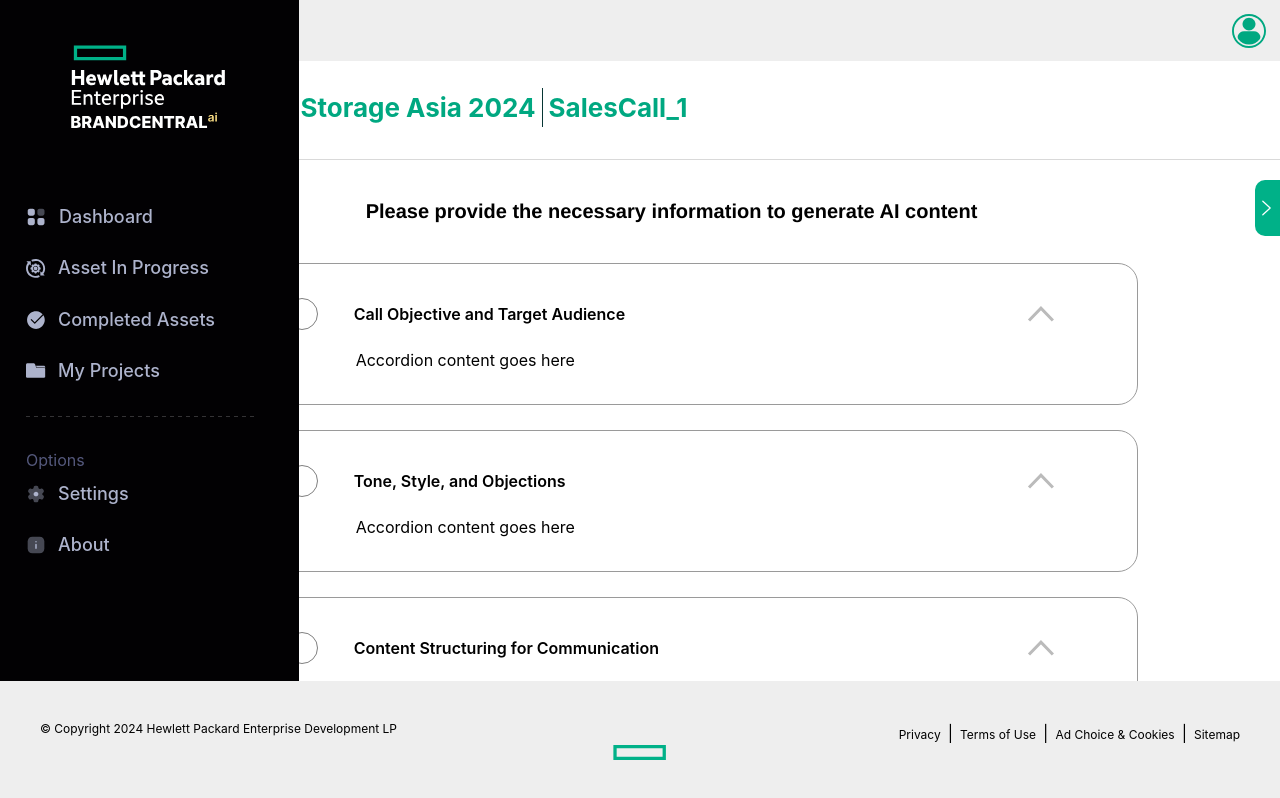
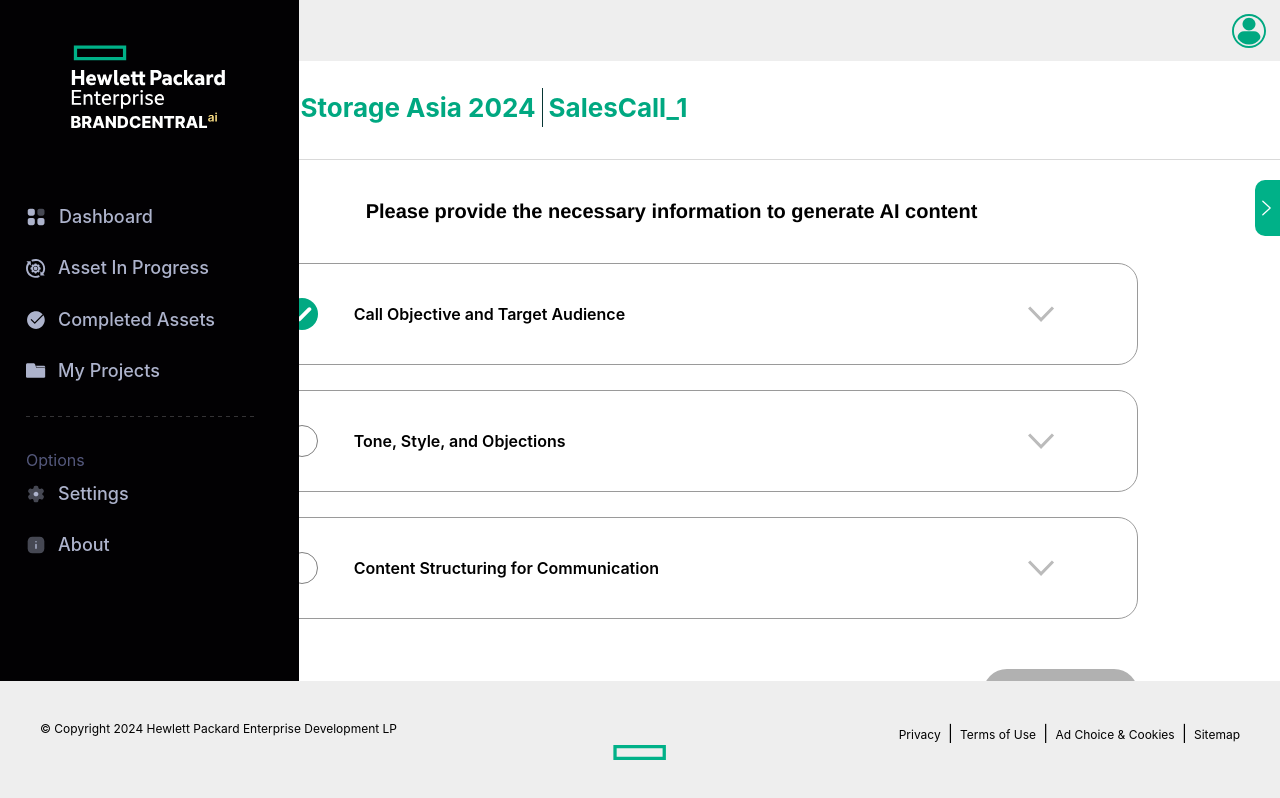
Before and after one commit to fyziOnline/asset_craft_next_fe, a Next.js app: page /call-script/call-script-form in a window 1280 px wide. Built offline with nearby package versions, Linux system fonts and the light colour scheme.

Commit message:
generate button

```diff
--- a/src/app/call-script/call-script-form/page.tsx
+++ b/src/app/call-script/call-script-form/page.tsx
@@ -4,6 +4,7 @@
 import Breadcrumb from "@/components/global/Breadcrumb";
 import Image from 'next/image';
 import Accordion from '@/components/global/Accordion';
+import Button from '@/components/global/Button';
 
 const Page = () => {
     const [isOpen, setIsOpen] = useState(false);
@@ -27,21 +28,31 @@
                         </div>
                         <div className='px-[10%]'>
                             <div className='mt-[40px]'>
-                                <Accordion HeaderTitle="Call Objective and Target Audience" checked={false}>
+                                {/* step 1 */}
+                                <Accordion HeaderTitle="Call Objective and Target Audience" checked={true} disableShowContent={true}>
                                     <div>Accordion content goes here</div>
                                 </Accordion>
                             </div>
                             <div className='mt-[25px]'>
+                                {/* step 2 */}
                                 <Accordion HeaderTitle="Tone, Style, and Objections" checked={false}>
                                     <div>Accordion content goes here</div>
                                 </Accordion>
                             </div>
                             <div className='mt-[25px]'>
+                                {/* step 3 */}
                                 <Accordion HeaderTitle="Content Structuring for Communication" checked={false}>
                                     <div>Accordion content goes here</div>
                                 </Accordion>
                             </div>
-
+                            <div className='flex justify-end mt-[50px]'>
+                                <Button
+                                    buttonText='Generate'
+                                    showIcon
+                                    textStyle='text-[1rem] font-base text-[#00A881]'
+                                    backgroundColor='bg-[#B1B1B1]'
+                                    customClass='static  px-[1.4rem] py-2 group-hover:border-white' />
+                            </div>
                         </div>
                     </div>
                     <div className="flex">
--- a/src/app/globals.css
+++ b/src/app/globals.css
@@ -19,8 +19,7 @@
   }
 
 }
-
-ss.bg-custom-gradient-green{
+.bg-custom-gradient-green{
   background: linear-gradient(65deg, #01A982 29.4%, #01A982 36.24%, #1CD3A8 44.6%, #01A982 54.09%, #01A982 105.37%);
   background-position: 99% 50%;
   background-size: 220% 200%;
--- a/src/components/global/Accordion.tsx
+++ b/src/components/global/Accordion.tsx
@@ -1,7 +1,7 @@
 "use client";
 
-import  { DownArrow } from "@/assets/icons/DownArrow";
-import { useRef, useState } from "react";
+import { DownArrow } from "@/assets/icons/DownArrow";
+import { useEffect, useRef, useState } from "react";
 
 /**
  * Accordion component that allows toggling the visibility of content with a header.
@@ -18,6 +18,8 @@
  * @param {Object} props - The props object for the Accordion component.
  * @param {string} props.HeaderTitle - The title displayed in the accordion header.
  * @param {boolean} props.checked - Indicates if the checkbox is selected (read-only).
+ * @param {boolean} props.disableShowContent - disable Show Content
+ * @param {boolean} props.isShowContent - Show Content
  * @param {React.ReactNode} props.children - The content displayed when the accordion is expanded.
  *
  * @returns {JSX.Element} The rendered Accordion component.
@@ -26,19 +28,26 @@
 
 interface AccordionProps {
   HeaderTitle: string;
-  checked: boolean;
+  checked?: boolean;
   children: React.ReactNode;
+  disableShowContent?: boolean;
+  isShowContent?: boolean;
 }
 
-const Accordion: React.FC<AccordionProps> = ({ HeaderTitle , children , checked = false }) => {
-  const [showContent, setShowContent] = useState(true)
+const Accordion: React.FC<AccordionProps> = ({ HeaderTitle, children, checked = false, disableShowContent = false, isShowContent = false }) => {
+  const [showContent, setShowContent] = useState(isShowContent)
   const contentRef = useRef<HTMLDivElement>(null)
 
+  useEffect(() => {
+    setShowContent(isShowContent);
+  }, [isShowContent])
   /**
    * Toggles the visibility of the accordion content.
    */
   const toggleContent = () => {
-    setShowContent((prev) => !prev)
+    if (!disableShowContent) {
+      setShowContent((prev) => !prev)
+    }
   }
 
   return (
@@ -50,7 +59,7 @@
               <input id="hr" type="checkbox" checked={checked} readOnly className="peer hidden" />
               <div className="h-8 w-8 flex items-center justify-center rounded-full border border-[#7F7F7F] light:bg-[#e8e8e8] peer-checked:bg-green-300 peer-checked:opacity-68 peer-checked:border-none transition cursor-pointer">
                 <svg width="20" height="20" viewBox="0 0 21 16" fill="none" xmlns="http://www.w3.org/2000/svg">
-                  <path d="M18.2427 2.90918L7.57602 13.5758L2.72754 8.72736" stroke="white" strokeWidth="4" strokeLinecap="round" strokeLinejoin="round"/>
+                  <path d="M18.2427 2.90918L7.57602 13.5758L2.72754 8.72736" stroke="white" strokeWidth="4" strokeLinecap="round" strokeLinejoin="round" />
                 </svg>
               </div>
             </label>
@@ -59,13 +68,13 @@
             <p className="font-semibold text-base">{HeaderTitle}</p>
           </div>
         </div>
-        <div className={`cursor-pointer transition-transform ${showContent ? "rotate-180" : "" }`}>
+        <div className={`cursor-pointer transition-transform ${showContent ? "rotate-180" : ""}`}>
           <DownArrow />
         </div>
       </div>
 
-      <div ref={contentRef} className="overflow-hidden transition-all duration-500 relative bottom-4" style={{ maxHeight: showContent ? `${contentRef.current?.scrollHeight}px` : "0px",}}>
-          <div className="pl-[150px] pr-[74px] pb-4">{children}</div>
+      <div ref={contentRef} className="overflow-hidden transition-all duration-500 relative bottom-4" style={{ maxHeight: showContent ? `${contentRef.current?.scrollHeight}px` : "0px", }}>
+        <div className="pl-[150px] pr-[74px] pb-4">{children}</div>
       </div>
     </div>
   );
```
